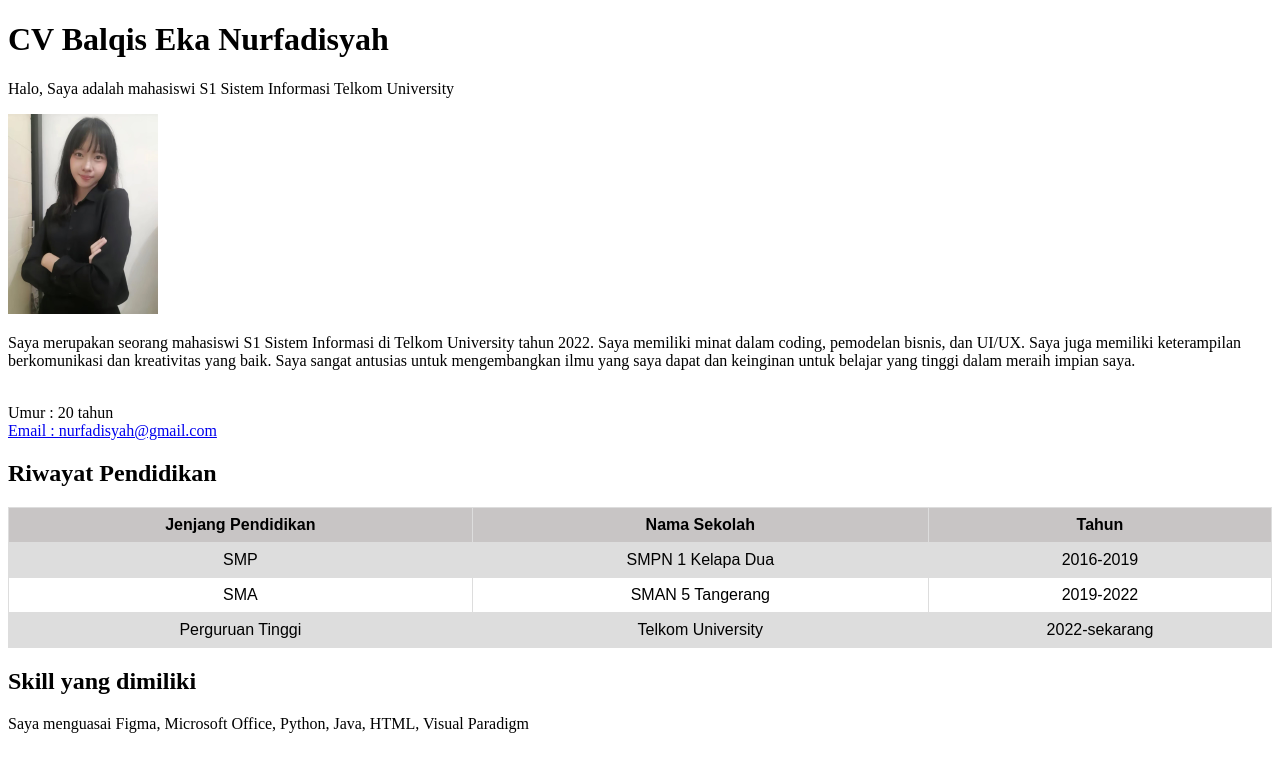
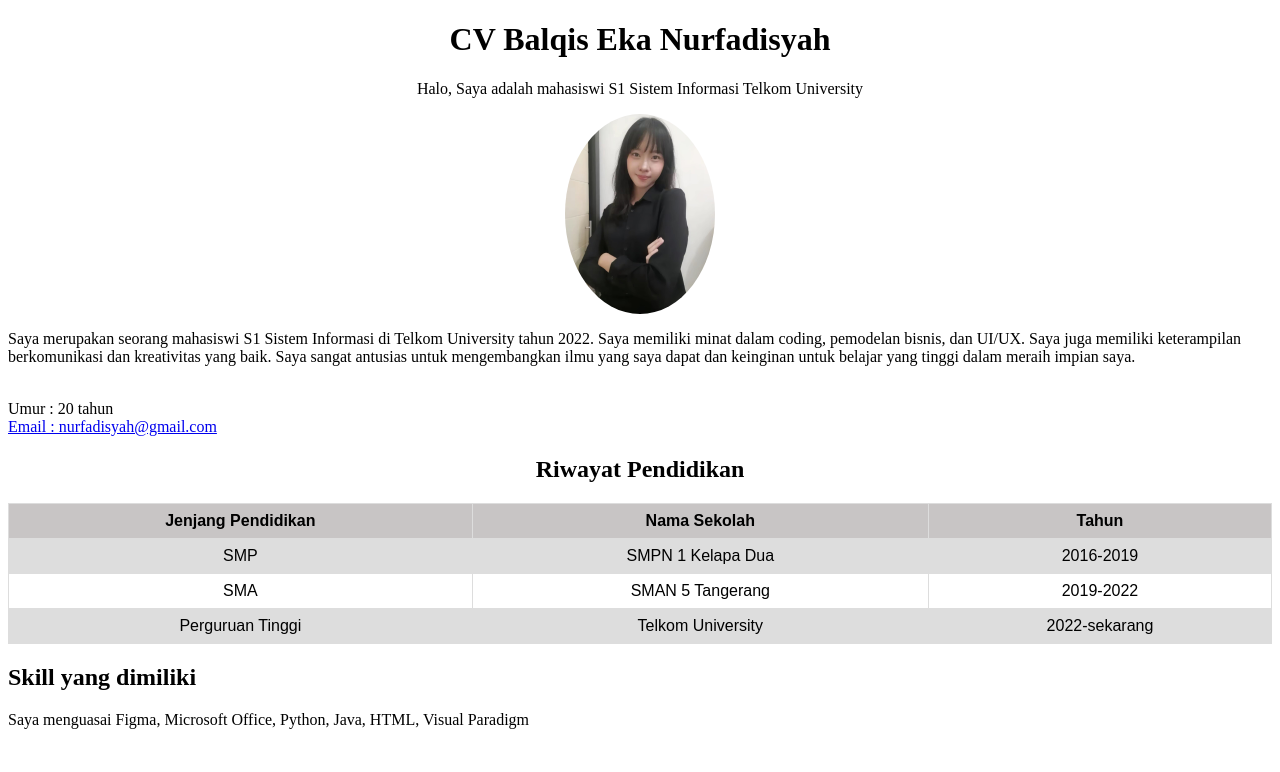
Before and after one commit to ghfkdkey/Tugas-WAD, a plain HTML site: page index.html in a window 1280 px wide. Drawn offline with Linux system fonts and the light colour scheme.

Commit message:
Tugas WAD Week 2

```diff
--- a/index.html
+++ b/index.html
@@ -5,6 +5,12 @@
 	<meta name="viewport" content="width=device-width, initial-scale=1">
 	<title>CV Balqis Eka Nurfadisyah</title>
 	<style>
+		img {
+			display: block;
+			margin-left: auto;
+			margin-right: auto;
+			border-radius: 50%;
+		}
 		table, th, td {
 			border: 1px solid black;
 			border-collapse: collapse;
@@ -28,8 +34,8 @@
 </style>
 </head>
 <body>
-	<h1>CV Balqis Eka Nurfadisyah</h1>
-	<p>Halo, Saya adalah mahasiswi S1 Sistem Informasi Telkom University</p>
+	<h1 style="text-align: center;">CV Balqis Eka Nurfadisyah</h1>
+	<p style="text-align: center;">Halo, Saya adalah mahasiswi S1 Sistem Informasi Telkom University</p>
 	<img src="pict1.jpg" style="float: center;width:150px;height: 200px;">
 	<p>
 		Saya merupakan seorang mahasiswi S1 Sistem Informasi di Telkom University tahun 2022. Saya memiliki minat dalam coding, pemodelan bisnis, dan UI/UX. Saya juga memiliki keterampilan berkomunikasi dan kreativitas yang baik. Saya sangat antusias untuk mengembangkan ilmu yang saya dapat dan keinginan untuk belajar yang tinggi dalam meraih impian saya.
@@ -37,7 +43,7 @@
 	<br>Umur : 20 tahun</br>
 	<a href="https://mail.google.com/mail/u/0/#inbox">Email : nurfadisyah@gmail.com</a>
 
-	<h2>Riwayat Pendidikan</h2>
+	<h2 style="text-align: center">Riwayat Pendidikan</h2>
 	<table>
   <tr style="background-color:#c8c5c5">
     <th>Jenjang Pendidikan</th>
@@ -62,8 +68,5 @@
   </table>
    <h2>Skill yang dimiliki</h2>
    <p>Saya menguasai Figma, Microsoft Office, Python, Java, HTML, Visual Paradigm</p>
-
-
-
 </body>
 </html>
```
